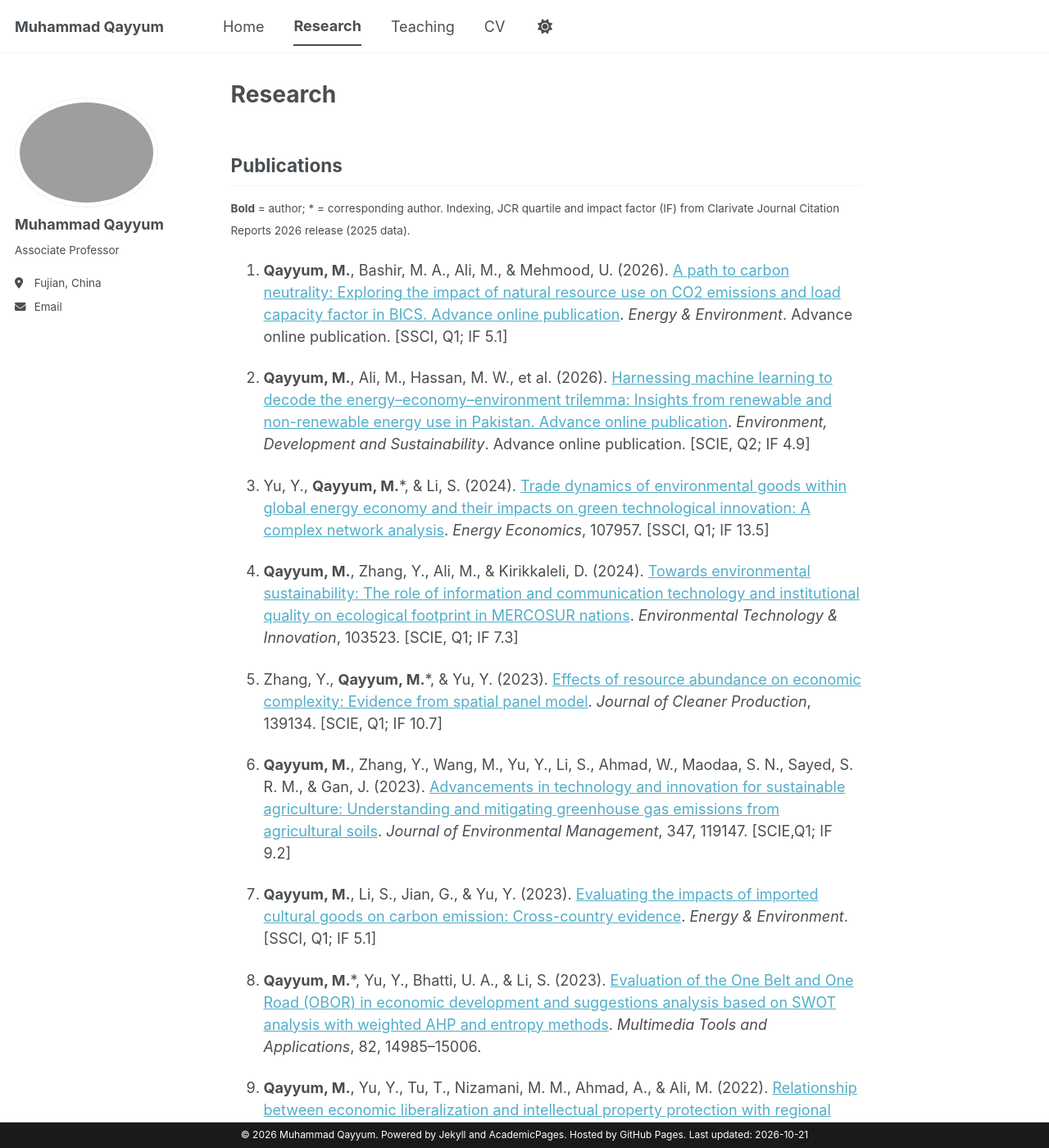
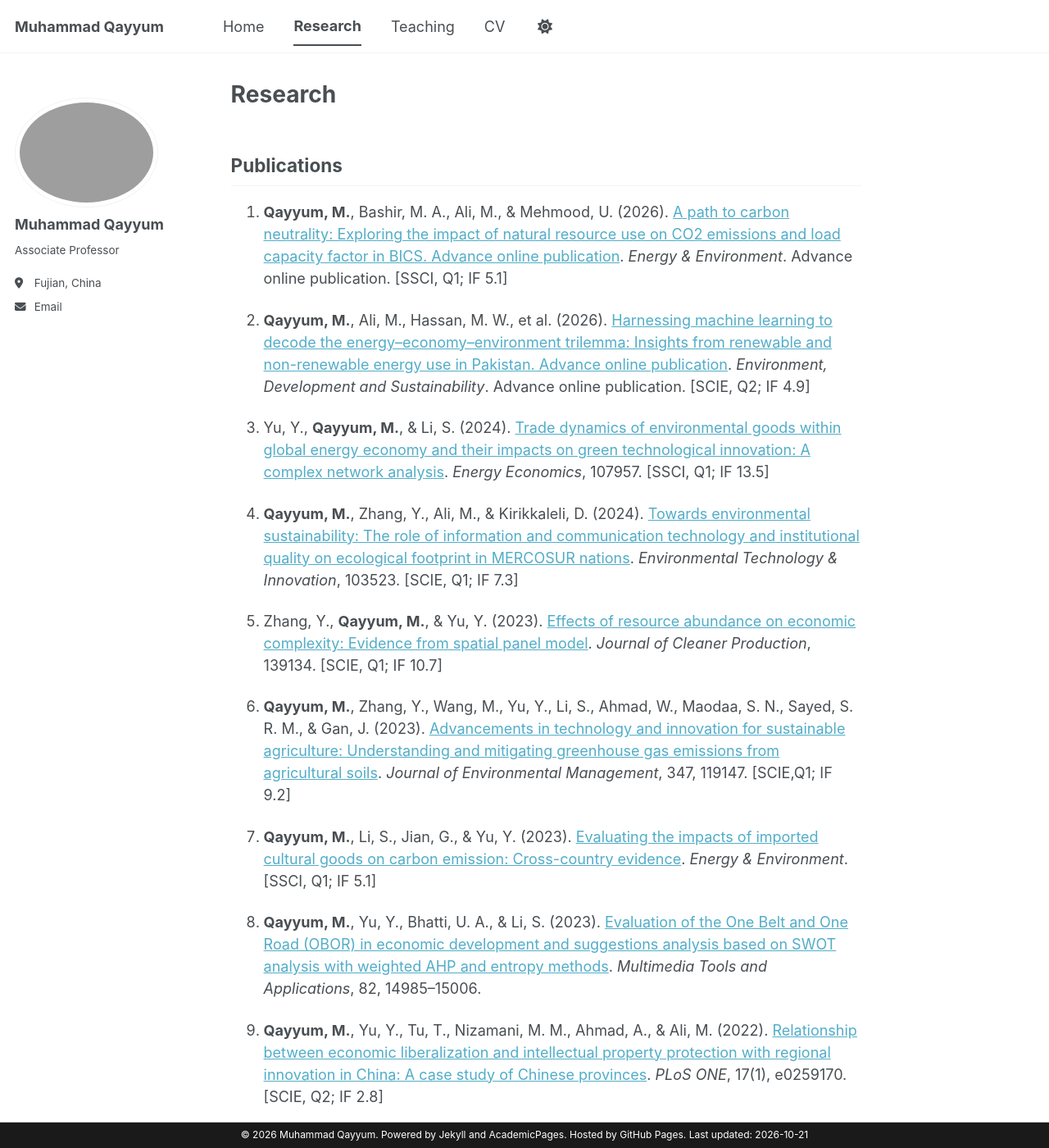
Before and after one commit to muhammadqayyum29/muhammadqayyum29.github.io, a Jekyll site: the page built from _pages/research.md, in a window 1280 px wide and 1400 px high. Shown: the whole window at 82% size. Built offline with Jekyll 4.4.1, drawn with Linux system fonts in a browser that asks for light colours; a style sheet for code colours, icons or effects is not loaded; some of the changed text lies outside the part shown.

Commit message:
Fix formatting of author names in publications list

```diff
--- a/_pages/research.md
+++ b/_pages/research.md
@@ -6,35 +6,34 @@ author_profile: true
 ---
 
 ## Publications
-<small> **Bold** = author; \* = corresponding author. Indexing, JCR quartile and impact factor (IF) from Clarivate Journal Citation Reports 2026 release (2025 data).
 
 1. **Qayyum, M.**, Bashir, M. A., Ali, M., & Mehmood, U. (2026). [A path to carbon neutrality: Exploring the impact of natural resource use on CO2 emissions and load capacity factor in BICS. Advance online publication](https://doi.org/10.1177/0958305X261474724). *Energy & Environment*. Advance online publication. [SSCI, Q1; IF 5.1]
 
 2. **Qayyum, M.**, Ali, M., Hassan, M. W., et al. (2026). [Harnessing machine learning to decode the energy–economy–environment trilemma: Insights from renewable and non-renewable energy use in Pakistan. Advance online publication](https://doi.org/10.1007/s10668-026-07985-z). *Environment, Development and Sustainability*. Advance online publication. [SCIE, Q2; IF 4.9]
 
-3. Yu, Y., **Qayyum, M.**\*, & Li, S. (2024). [Trade dynamics of environmental goods within global energy economy and their impacts on green technological innovation: A complex network analysis](https://doi.org/10.1016/j.eneco.2024.107957). *Energy Economics*, 107957. [SSCI, Q1; IF 13.5]
+3. Yu, Y., **Qayyum, M.**, & Li, S. (2024). [Trade dynamics of environmental goods within global energy economy and their impacts on green technological innovation: A complex network analysis](https://doi.org/10.1016/j.eneco.2024.107957). *Energy Economics*, 107957. [SSCI, Q1; IF 13.5]
 
 4. **Qayyum, M.**, Zhang, Y., Ali, M., & Kirikkaleli, D. (2024). [Towards environmental sustainability: The role of information and communication technology and institutional quality on ecological footprint in MERCOSUR nations](https://doi.org/10.1016/j.eti.2023.103523). *Environmental Technology & Innovation*, 103523. [SCIE, Q1; IF 7.3]
 
-5. Zhang, Y., **Qayyum, M.**\*, & Yu, Y. (2023). [Effects of resource abundance on economic complexity: Evidence from spatial panel model](https://doi.org/10.1016/j.jclepro.2023.139134). *Journal of Cleaner Production*, 139134. [SCIE, Q1; IF 10.7]
+5. Zhang, Y., **Qayyum, M.**, & Yu, Y. (2023). [Effects of resource abundance on economic complexity: Evidence from spatial panel model](https://doi.org/10.1016/j.jclepro.2023.139134). *Journal of Cleaner Production*, 139134. [SCIE, Q1; IF 10.7]
 
 6. **Qayyum, M.**, Zhang, Y., Wang, M., Yu, Y., Li, S., Ahmad, W., Maodaa, S. N., Sayed, S. R. M., & Gan, J. (2023). [Advancements in technology and innovation for sustainable agriculture: Understanding and mitigating greenhouse gas emissions from agricultural soils](https://doi.org/10.1016/j.jenvman.2023.119147). *Journal of Environmental Management*, 347, 119147. [SCIE,Q1; IF 9.2]
 
 7. **Qayyum, M.**, Li, S., Jian, G., & Yu, Y. (2023). [Evaluating the impacts of imported cultural goods on carbon emission: Cross-country evidence](https://doi.org/10.1177/0958305X231192358). *Energy & Environment*. [SSCI, Q1; IF 5.1]
 
-8. **Qayyum, M.**\*, Yu, Y., Bhatti, U. A., & Li, S. (2023). [Evaluation of the One Belt and One Road (OBOR) in economic development and suggestions analysis based on SWOT analysis with weighted AHP and entropy methods](https://doi.org/10.1007/s11042-022-13565-w). *Multimedia Tools and Applications*, 82, 14985–15006.
+8. **Qayyum, M.**, Yu, Y., Bhatti, U. A., & Li, S. (2023). [Evaluation of the One Belt and One Road (OBOR) in economic development and suggestions analysis based on SWOT analysis with weighted AHP and entropy methods](https://doi.org/10.1007/s11042-022-13565-w). *Multimedia Tools and Applications*, 82, 14985–15006.
 
 9. **Qayyum, M.**, Yu, Y., Tu, T., Nizamani, M. M., Ahmad, A., & Ali, M. (2022). [Relationship between economic liberalization and intellectual property protection with regional innovation in China: A case study of Chinese provinces](https://doi.org/10.1371/journal.pone.0259170). *PLoS ONE*, 17(1), e0259170. [SCIE, Q2; IF 2.8]
 
 10. **Qayyum, M.**, Yu, Y., Nizamani, M. M., Raza, S., Ali, M., & Li, S. (2022). [Financial instability and CO2 emissions in India: Evidence from ARDL bound testing approach](https://doi.org/10.1177/0958305X211065019). *Energy & Environment*. [SSCI, Q1; IF 5.1]
 
-11. Yu, Y., & **Qayyum, M.**\* (2022). [Dynamics between carbon emission, imported cultural goods, human capital, income and energy consumption: Renewed evidence from panel VAR approach](https://doi.org/10.1007/s11356-022-19862-z). *Environmental Science and Pollution Research*.
+11. Yu, Y., & **Qayyum, M.** (2022). [Dynamics between carbon emission, imported cultural goods, human capital, income and energy consumption: Renewed evidence from panel VAR approach](https://doi.org/10.1007/s11356-022-19862-z). *Environmental Science and Pollution Research*.
 
 12. **Qayyum, M.**, Ali, M., Nizamani, M. M., Li, S., Yu, Y., & Jahanger, A. (2021). [Nexus between financial development, renewable energy consumption, technological innovations and CO2 emissions: The case of India](https://doi.org/10.3390/en14154505). *Energies*, 14(15), 4505. [SCIE, Q3; IF 3.9]
 
 13. **Qayyum, M.**, Yu, Y., & Li, S. (2021). [The impact of economic complexity on embodied carbon emission in trade: New empirical evidence from cross-country panel data](https://doi.org/10.1007/s11356-021-14414-3). *Environmental Science and Pollution Research*.
 
-14. Yu, Y., & **Qayyum, M.**\* (2021). [Impacts of financial openness on economic complexity: Cross-country evidence](https://doi.org/10.1002/ijfe.2491). *International Journal of Finance & Economics*. [SSCI, Q1; IF 3.7]
+14. Yu, Y., & **Qayyum, M.** (2021). [Impacts of financial openness on economic complexity: Cross-country evidence](https://doi.org/10.1002/ijfe.2491). *International Journal of Finance & Economics*. [SSCI, Q1; IF 3.7]
 
 15. Sun, P., Liu, L., & **Qayyum, M.** (2021). [Energy efficiency comparison amongst service industry in Chinese provinces from the perspective of heterogeneous resource endowment: Analysis using undesirable super efficiency SBM-ML model](https://doi.org/10.1016/j.jclepro.2021.129535). *Journal of Cleaner Production*, 328, 129535. [SCIE, Q1; IF 10.7]
 
```
